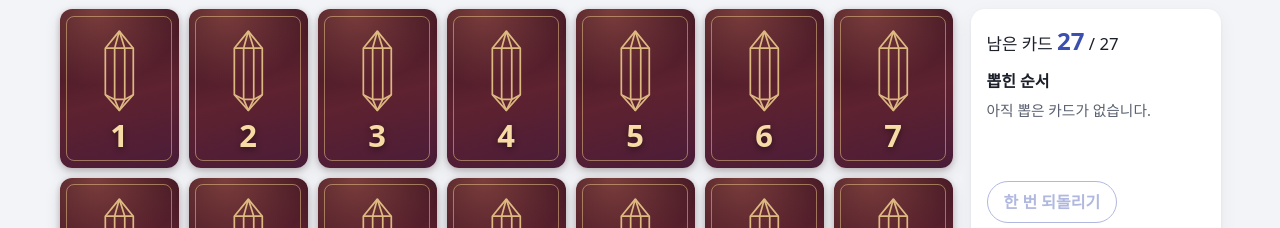
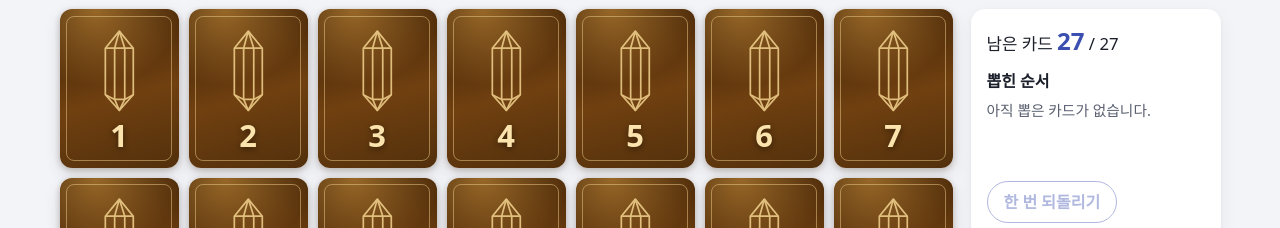
Before and after one commit to RockGyu-Lab/ClassTools, a plain HTML site: page Lesson/mineral_draw.html in a window 1280 px wide. Shown: the part 104-332 px from the top of the page. Drawn offline with Linux system fonts and the light colour scheme; a web font is replaced by a local one.

Commit message:
광물 뽑기 카드 바탕을 호박색으로 바꿈
- 뒤집기 전 면의 바탕을 자줏빛 적갈색에서 따뜻한 호박색 그라데이션으로 바꿈(금빛 테두리·수정 결정 선화는 그대로)
- CLAUDE.md, 작업기록에 반영

Co-Authored-By: Claude Opus 5.5 <noreply@anthropic.com>
Claude-Session: https://claude.ai/code/session_01TvoiHxKRHs1tsV6jRyRBND

```diff
--- a/Lesson/mineral_draw.html
+++ b/Lesson/mineral_draw.html
@@ -29,8 +29,8 @@ main{max-width:1200px;margin:0 auto;padding:16px 18px 20px}
 .inner{position:absolute;inset:0;transition:transform .5s ease;transform-style:preserve-3d;-webkit-transform-style:preserve-3d}
 .cardbtn.open .inner{transform:rotateY(180deg)}
 .face{position:absolute;inset:0;border-radius:12px;display:flex;flex-direction:column;align-items:center;justify-content:center;padding:4px;backface-visibility:hidden;-webkit-backface-visibility:hidden;text-align:center}
-/* 뒤집기 전: 따뜻한 자줏빛 적갈색 바탕 + 금빛 테두리 + 수정 결정 선화 (화면 모드와 상관없는 고정색) */
-.front{background:radial-gradient(120% 80% at 30% 0%,rgba(196,110,92,.45) 0%,transparent 60%),linear-gradient(165deg,#3b1520,#5e2230 55%,#4a1c38);color:#f6dca4;box-shadow:0 2px 6px rgba(45,20,20,.25),0 6px 16px rgba(45,20,20,.12)}
+/* 뒤집기 전: 따뜻한 호박색 바탕 + 금빛 테두리 + 수정 결정 선화 (화면 모드와 상관없는 고정색) */
+.front{background:radial-gradient(120% 80% at 30% 0%,rgba(236,170,72,.5) 0%,transparent 60%),linear-gradient(165deg,#3e2207,#704010 55%,#52300c);color:#fbe3ad;box-shadow:0 2px 6px rgba(50,30,10,.25),0 6px 16px rgba(50,30,10,.12)}
 .front::before{content:"";position:absolute;inset:calc(var(--cw)*.055);border:1px solid rgba(240,205,140,.5);border-radius:8px;pointer-events:none}
 .cardbtn:not(:disabled):hover .front{filter:brightness(1.18)}
 .front .xtal{width:42%;height:auto;margin-top:2%;opacity:.85}
```
Also changed, not shown: 2 other files.
